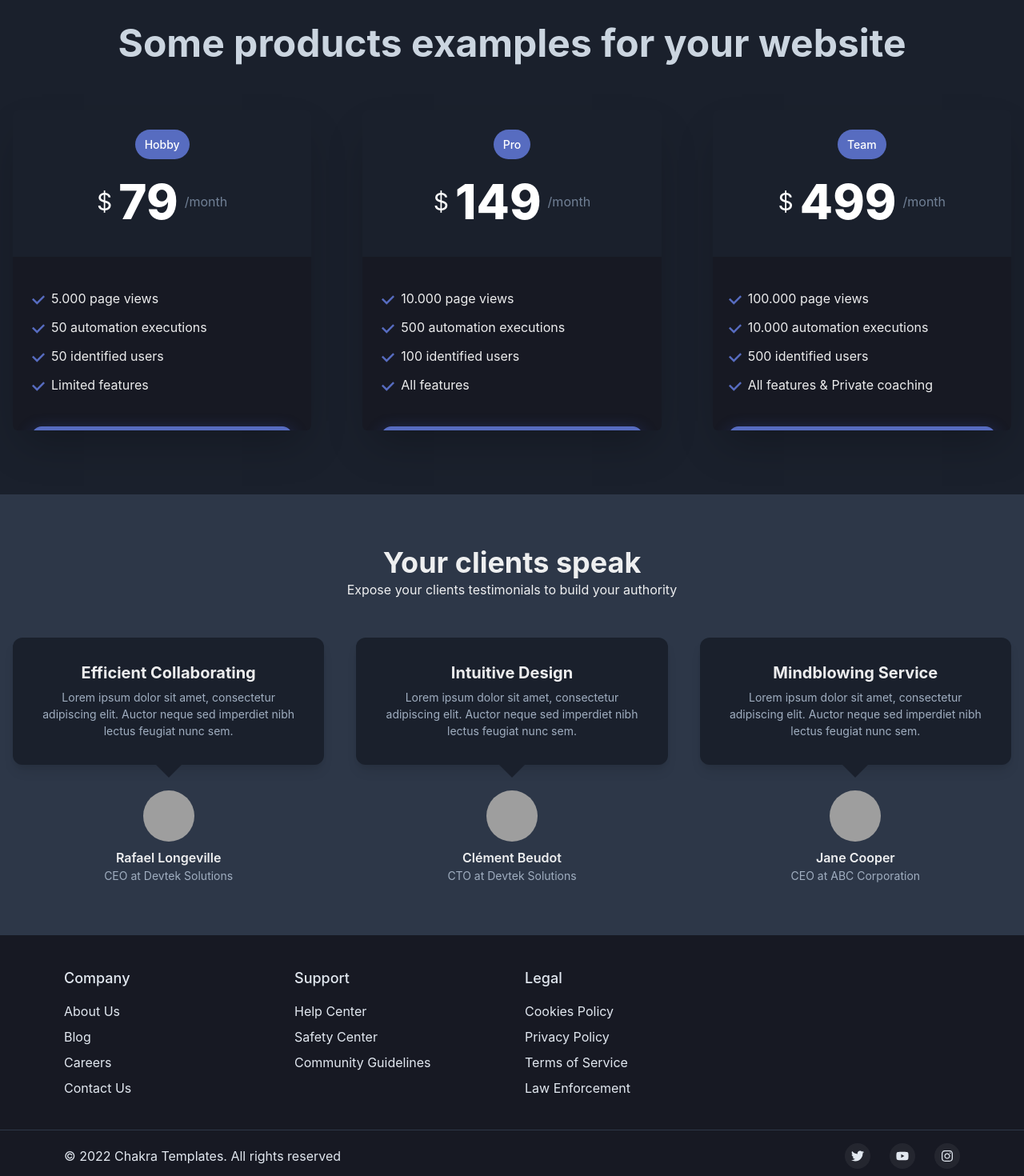
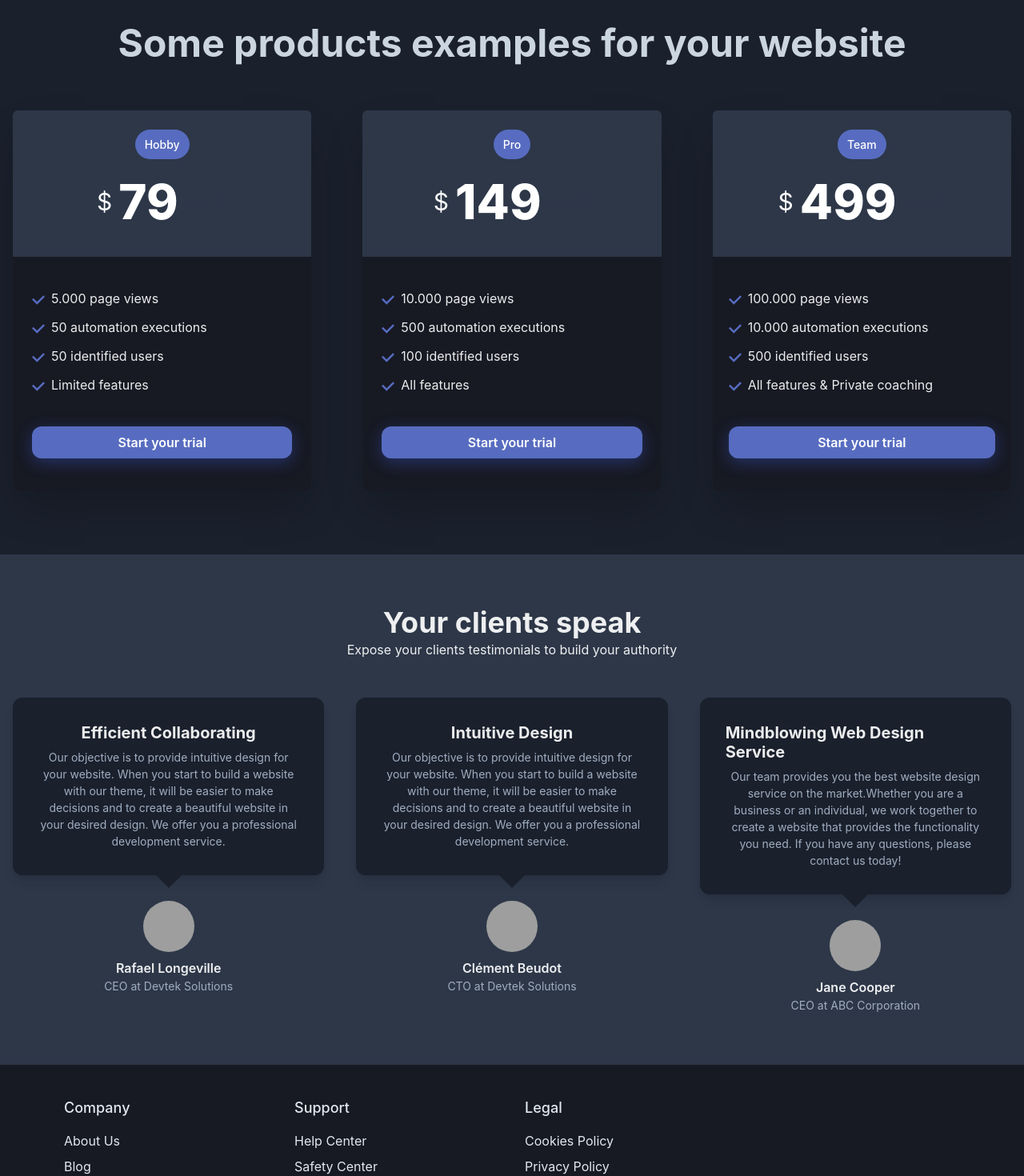
Before and after one commit to rafael-longeville/landing-devtek-example, a React (Create React App) app: page / in a window 1280 px wide. Shown: the part 1620-3090 px from the top of the page at 80% size. Built offline with nearby package versions, Linux system fonts and the light colour scheme; grey boxes are pictures that could not be loaded.

Commit message:
try deploy

```diff
--- a/public/index.html
+++ b/public/index.html
@@ -7,7 +7,7 @@
     <meta name="theme-color" content="#000000" />
     <meta
       name="description"
-      content="Web site created using create-react-app"
+      content="Devtek Solutions landing page example"
     />
     <link rel="apple-touch-icon" href="%PUBLIC_URL%/logo192.png" />
     <!--
@@ -24,7 +24,7 @@
       work correctly both with client-side routing and a non-root public URL.
       Learn how to configure a non-root public URL by running `npm run build`.
     -->
-    <title>React App</title>
+    <title>Devtek Solutions Landing Page 2</title>
   </head>
   <body>
     <noscript>You need to enable JavaScript to run this app.</noscript>
--- a/src/components/Cards.jsx
+++ b/src/components/Cards.jsx
@@ -1,4 +1,4 @@
-import React from "react";
+import React from 'react'
 import {
   Box,
   Text,
@@ -12,16 +12,22 @@ import {
   GridItem,
   Container,
   Heading,
-} from "@chakra-ui/react";
-import { CheckIcon } from "@chakra-ui/icons";
+} from '@chakra-ui/react'
+import { CheckIcon } from '@chakra-ui/icons'
+import { motion } from 'framer-motion'
 
 const Cards = () => {
   return (
     <>
-      <Container maxW={"7xl"} pt="10vh" pb="10vh" id="services">
+      <motion.div
+        initial={{ opacity: 0}}
+        whileInView={{ opacity: 1}}
+        transition={{ delay: 1, duration: 1 }}
+      >
+        <Container maxW={'7xl'} pt="10vh" pb="10vh" id="services">
           <Heading
             as="h3"
-          fontSize={{ base: "2xl", md: "4xl", lg: "5xl" }}
+            fontSize={{ base: '2xl', md: '4xl', lg: '5xl' }}
             align="center"
             color="gray.300"
             pb="7vh"
@@ -30,51 +36,58 @@ const Cards = () => {
           </Heading>
 
           <Grid
-          templateColumns={{ base: null, md: null, lg: "1fr 1fr 1fr" }}
+            templateColumns={{
+              base: null,
+              md: '1fr 1fr 1fr',
+              lg: '1fr 1fr 1fr',
+            }}
             templateRows={{
-            base: "1fr 1fr 1fr",
-            md: "0fr",
-            lg: "0fr",
+              base: '1fr 1fr 1fr',
+              md: '0fr',
+              lg: '0fr',
             }}
             gap="5vw"
           >
             <GridItem>
               <Box
-              maxW={"500px"}
-              maxH={"50vh"}
-              w={"full"}
-              bg={useColorModeValue("white", "gray.800")}
-              boxShadow={"2xl"}
-              rounded={"md"}
-              overflow={"hidden"}
+                maxW={'500px'}
+                w={'full'}
+                bg={useColorModeValue('white', 'gray.700')}
+                boxShadow={'2xl'}
+                rounded={'md'}
+                overflow={'hidden'}
               >
                 <Stack
-                textAlign={"center"}
+                  textAlign={'center'}
                   p={6}
-                color={useColorModeValue("gray.800", "white")}
-                align={"center"}
+                  color={useColorModeValue('gray.700', 'white')}
+                  align={'center'}
                 >
                   <Text
-                  fontSize={"sm"}
+                    fontSize={'sm'}
                     fontWeight={500}
-                  bg={"#576CC0"}
+                    bg={'#576CC0'}
                     p={2}
                     px={3}
-                  color={"white"}
-                  rounded={"full"}
+                    color={'white'}
+                    rounded={'full'}
                   >
                     Hobby
                   </Text>
-                <Stack direction={"row"} align={"center"} justify={"center"}>
-                  <Text fontSize={"3xl"}>$</Text>
-                  <Text fontSize={"6xl"} fontWeight={800}>
+                  <Stack direction={'row'} align={'center'} justify={'center'}>
+                    <Text fontSize={'3xl'}>$</Text>
+                    <Text fontSize={'6xl'} fontWeight={800}>
                       79
                     </Text>
-                  <Text color={"gray.500"}>/month</Text>
+                    <Text color={'gray.700'}>/month</Text>
                   </Stack>
                 </Stack>
 
-              <Box bg={useColorModeValue("gray.50", "gray.900")} px={6} py={10}>
+                <Box
+                  bg={useColorModeValue('gray.50', 'gray.900')}
+                  px={6}
+                  py={10}
+                >
                   <List spacing={3}>
                     <ListItem>
                       <ListIcon as={CheckIcon} color="#576CC0" />
@@ -96,14 +109,14 @@ const Cards = () => {
 
                   <Button
                     mt={10}
-                  w={"full"}
-                  bg={"#576CC0"}
-                  color={"white"}
-                  rounded={"xl"}
+                    w={'full'}
+                    bg={'#576CC0'}
+                    color={'white'}
+                    rounded={'xl'}
                     _hover={{
-                    bgColor: "brand.secondary",
+                      bgColor: 'brand.secondary',
                     }}
-                  boxShadow={"0 5px 20px 0px rgb(58 85 196 / 43%)"}
+                    boxShadow={'0 5px 20px 0px rgb(58 85 196 / 43%)'}
                   >
                     Start your trial
                   </Button>
@@ -112,41 +125,44 @@ const Cards = () => {
             </GridItem>
             <GridItem>
               <Box
-              maxW={"500px"}
-              maxH={"50vh"}
-              w={"full"}
-              bg={useColorModeValue("white", "gray.800")}
-              boxShadow={"2xl"}
-              rounded={"md"}
-              overflow={"hidden"}
+                maxW={'500px'}
+                w={'full'}
+                bg={useColorModeValue('white', 'gray.700')}
+                boxShadow={'2xl'}
+                rounded={'md'}
+                overflow={'hidden'}
               >
                 <Stack
-                textAlign={"center"}
+                  textAlign={'center'}
                   p={6}
-                color={useColorModeValue("gray.800", "white")}
-                align={"center"}
+                  color={useColorModeValue('gray.700', 'white')}
+                  align={'center'}
                 >
                   <Text
-                  fontSize={"sm"}
+                    fontSize={'sm'}
                     fontWeight={500}
-                  bg={"#576CC0"}
+                    bg={'#576CC0'}
                     p={2}
                     px={3}
-                  color={"white"}
-                  rounded={"full"}
+                    color={'white'}
+                    rounded={'full'}
                   >
                     Pro
                   </Text>
-                <Stack direction={"row"} align={"center"} justify={"center"}>
-                  <Text fontSize={"3xl"}>$</Text>
-                  <Text fontSize={"6xl"} fontWeight={800}>
+                  <Stack direction={'row'} align={'center'} justify={'center'}>
+                    <Text fontSize={'3xl'}>$</Text>
+                    <Text fontSize={'6xl'} fontWeight={800}>
                       149
                     </Text>
-                  <Text color={"gray.500"}>/month</Text>
+                    <Text color={'gray.700'}>/month</Text>
                   </Stack>
                 </Stack>
 
-              <Box bg={useColorModeValue("gray.50", "gray.900")} px={6} py={10}>
+                <Box
+                  bg={useColorModeValue('gray.50', 'gray.900')}
+                  px={6}
+                  py={10}
+                >
                   <List spacing={3}>
                     <ListItem>
                       <ListIcon as={CheckIcon} color="#576CC0" />
@@ -168,14 +184,14 @@ const Cards = () => {
 
                   <Button
                     mt={10}
-                  w={"full"}
-                  bg={"#576CC0"}
-                  color={"white"}
-                  rounded={"xl"}
+                    w={'full'}
+                    bg={'#576CC0'}
+                    color={'white'}
+                    rounded={'xl'}
                     _hover={{
-                    bgColor: "brand.secondary",
+                      bgColor: 'brand.secondary',
                     }}
-                  boxShadow={"0 5px 20px 0px rgb(58 85 196 / 43%)"}
+                    boxShadow={'0 5px 20px 0px rgb(58 85 196 / 43%)'}
                   >
                     Start your trial
                   </Button>
@@ -184,41 +200,44 @@ const Cards = () => {
             </GridItem>
             <GridItem>
               <Box
-              maxW={"500px"}
-              maxH={"50vh"}
-              w={"full"}
-              bg={useColorModeValue("white", "gray.800")}
-              boxShadow={"2xl"}
-              rounded={"md"}
-              overflow={"hidden"}
+                maxW={'500px'}
+                w={'full'}
+                bg={useColorModeValue('white', 'gray.700')}
+                boxShadow={'2xl'}
+                rounded={'md'}
+                overflow={'hidden'}
               >
                 <Stack
-                textAlign={"center"}
+                  textAlign={'center'}
                   p={6}
-                color={useColorModeValue("gray.800", "white")}
-                align={"center"}
+                  color={useColorModeValue('gray.700', 'white')}
+                  align={'center'}
                 >
                   <Text
-                  fontSize={"sm"}
+                    fontSize={'sm'}
                     fontWeight={500}
-                  bg={"#576CC0"}
+                    bg={'#576CC0'}
                     p={2}
                     px={3}
-                  color={"white"}
-                  rounded={"full"}
+                    color={'white'}
+                    rounded={'full'}
                   >
                     Team
                   </Text>
-                <Stack direction={"row"} align={"center"} justify={"center"}>
-                  <Text fontSize={"3xl"}>$</Text>
-                  <Text fontSize={"6xl"} fontWeight={800}>
+                  <Stack direction={'row'} align={'center'} justify={'center'}>
+                    <Text fontSize={'3xl'}>$</Text>
+                    <Text fontSize={'6xl'} fontWeight={800}>
                       499
                     </Text>
-                  <Text color={"gray.500"}>/month</Text>
+                    <Text color={'gray.700'}>/month</Text>
                   </Stack>
                 </Stack>
 
-              <Box bg={useColorModeValue("gray.50", "gray.900")} px={5} py={10}>
+                <Box
+                  bg={useColorModeValue('gray.50', 'gray.900')}
+                  px={5}
+                  py={10}
+                >
                   <List spacing={3}>
                     <ListItem>
                       <ListIcon as={CheckIcon} color="#576CC0" />
@@ -240,14 +259,14 @@ const Cards = () => {
 
                   <Button
                     mt={10}
-                  w={"full"}
-                  bg={"#576CC0"}
-                  color={"white"}
-                  rounded={"xl"}
+                    w={'full'}
+                    bg={'#576CC0'}
+                    color={'white'}
+                    rounded={'xl'}
                     _hover={{
-                    bgColor: "brand.secondary",
+                      bgColor: 'brand.secondary',
                     }}
-                  boxShadow={"0 5px 20px 0px rgb(58 85 196 / 43%)"}
+                    boxShadow={'0 5px 20px 0px rgb(58 85 196 / 43%)'}
                   >
                     Start your trial
                   </Button>
@@ -256,8 +275,9 @@ const Cards = () => {
             </GridItem>
           </Grid>
         </Container>
+      </motion.div>
     </>
-  );
-};
+  )
+}
 
-export default Cards;
+export default Cards
--- a/src/components/Footer.jsx
+++ b/src/components/Footer.jsx
@@ -5,11 +5,8 @@ import {
   SimpleGrid,
   Text,
   Link,
-  VisuallyHidden,
-  chakra,
   useColorModeValue,
 } from "@chakra-ui/react";
-import { FaTwitter, FaYoutube, FaInstagram } from "react-icons/fa";
 
 const ListHeader = ({ children }) => {
   return (
@@ -19,29 +16,7 @@ const ListHeader = ({ children }) => {
   );
 };
 
-const SocialButton = ({ children, label, href }) => {
-  return (
-    <chakra.button
-      bg={useColorModeValue("blackAlpha.100", "whiteAlpha.100")}
-      rounded={"full"}
-      w={8}
-      h={8}
-      cursor={"pointer"}
-      as={"a"}
-      href={href}
-      display={"inline-flex"}
-      alignItems={"center"}
-      justifyContent={"center"}
-      transition={"background 0.3s ease"}
-      _hover={{
-        bg: useColorModeValue("blackAlpha.200", "whiteAlpha.200"),
-      }}
-    >
-      <VisuallyHidden>{label}</VisuallyHidden>
-      {children}
-    </chakra.button>
-  );
-};
+
 
 export default function LargeWithAppLinksAndSocial() {
   return (
@@ -56,7 +31,6 @@ export default function LargeWithAppLinksAndSocial() {
             <Link href={"#cards"}>About Us</Link>
             <Link href={"#cards"}>Blog</Link>
             <Link href={"#cards"}>Careers</Link>
-            <Link href={"#cards"}>Contact Us</Link>
           </Stack>
 
           <Stack align={"flex-start"}>
@@ -71,7 +45,6 @@ export default function LargeWithAppLinksAndSocial() {
             <Link href={"#cards"}>Cookies Policy</Link>
             <Link href={"#cards"}>Privacy Policy</Link>
             <Link href={"#cards"}>Terms of Service</Link>
-            <Link href={"#cards"}>Law Enforcement</Link>
           </Stack>
         </SimpleGrid>
       </Container>
@@ -90,18 +63,8 @@ export default function LargeWithAppLinksAndSocial() {
           justify={{ md: "space-between" }}
           align={{ md: "center" }}
         >
-          <Text>© 2022 Chakra Templates. All rights reserved</Text>
-          <Stack direction={"row"} spacing={6}>
-            <SocialButton label={"Twitter"} href={"#"}>
-              <FaTwitter />
-            </SocialButton>
-            <SocialButton label={"YouTube"} href={"#"}>
-              <FaYoutube />
-            </SocialButton>
-            <SocialButton label={"Instagram"} href={"#"}>
-              <FaInstagram />
-            </SocialButton>
-          </Stack>
+          <Text>© 2022 Devtek Solutions. All rights reserved</Text>
+
         </Container>
       </Box>
     </Box>
--- a/src/components/Testimonials.jsx
+++ b/src/components/Testimonials.jsx
@@ -7,139 +7,159 @@ import {
   Container,
   Avatar,
   useColorModeValue,
-} from "@chakra-ui/react";
+} from '@chakra-ui/react'
+import { motion } from 'framer-motion'
 
 const Testimonial = ({ children }) => {
-  return <Box>{children}</Box>;
-};
+  return <Box>{children}</Box>
+}
 
 const TestimonialContent = ({ children }) => {
   return (
     <Stack
-      bg={useColorModeValue("white", "gray.800")}
-      boxShadow={"lg"}
+      bg={useColorModeValue('white', 'gray.800')}
+      boxShadow={'lg'}
       p={8}
-      rounded={"xl"}
-      align={"center"}
-      pos={"relative"}
+      rounded={'xl'}
+      align={'center'}
+      pos={'relative'}
+      maxW={'2xl'}
       _after={{
         content: `""`,
         w: 0,
         h: 0,
-        borderLeft: "solid transparent",
+        borderLeft: 'solid transparent',
         borderLeftWidth: 16,
-        borderRight: "solid transparent",
+        borderRight: 'solid transparent',
         borderRightWidth: 16,
-        borderTop: "solid",
+        borderTop: 'solid',
         borderTopWidth: 16,
-        borderTopColor: useColorModeValue("white", "gray.800"),
-        pos: "absolute",
-        bottom: "-16px",
-        left: "50%",
-        transform: "translateX(-50%)",
+        borderTopColor: useColorModeValue('white', 'gray.800'),
+        pos: 'absolute',
+        bottom: '-16px',
+        left: '50%',
+        transform: 'translateX(-50%)',
       }}
     >
       {children}
     </Stack>
-  );
-};
+  )
+}
 
 const TestimonialHeading = ({ children }) => {
   return (
-    <Heading as={"h3"} fontSize={"xl"}>
+    <Heading as={'h3'} fontSize={'xl'}>
       {children}
     </Heading>
-  );
-};
+  )
+}
 
 const TestimonialText = ({ children }) => {
   return (
     <Text
-      textAlign={"center"}
-      color={useColorModeValue("gray.600", "gray.400")}
-      fontSize={"sm"}
+      textAlign={'center'}
+      color={useColorModeValue('gray.600', 'gray.400')}
+      fontSize={'sm'}
     >
       {children}
     </Text>
-  );
-};
+  )
+}
 
 const TestimonialAvatar = ({ src, name, title }) => {
   return (
-    <Flex align={"center"} mt={8} direction={"column"}>
-      <Avatar src={src} alt={name} mb={2} size="lg"/>
-      <Stack spacing={-1} align={"center"}>
+    <Flex align={'center'} mt={8} direction={'column'}>
+      <Avatar src={src} alt={name} mb={2} size="lg" />
+      <Stack spacing={-1} align={'center'}>
         <Text fontWeight={600}>{name}</Text>
-        <Text fontSize={"sm"} color={useColorModeValue("gray.600", "gray.400")}>
+        <Text fontSize={'sm'} color={useColorModeValue('gray.600', 'gray.400')}>
           {title}
         </Text>
       </Stack>
     </Flex>
-  );
-};
+  )
+}
 
 export default function WithSpeechBubbles() {
   return (
-    <Box bg={useColorModeValue("gray.100", "gray.700")} id="testimonials">
-      <Container maxW={"7xl"} py={16} as={Stack} spacing={12}>
-        <Stack spacing={0} align={"center"}>
+    <Box bg={useColorModeValue('gray.100', 'gray.700')} id="testimonials">
+      <motion.div
+        initial={{ opacity: 0, y: 30 }}
+        whileInView={{ opacity: 1, y: 0 }}
+        transition={{ delay: 0.5, duration: 1 }}
+      >
+        <Container maxW={'7xl'} py={16} as={Stack} spacing={12}>
+          <Stack spacing={0} align={'center'}>
             <Heading>Your clients speak</Heading>
-          <Text>Expose your clients testimonials to build your authority</Text>
+            <Text>
+              Expose your clients testimonials to build your authority
+            </Text>
           </Stack>
           <Stack
-          direction={{ base: "column", md: "row" }}
+            direction={{ base: 'column', md: 'row' }}
             spacing={{ base: 10, md: 4, lg: 10 }}
           >
             <Testimonial>
               <TestimonialContent>
                 <TestimonialHeading>Efficient Collaborating</TestimonialHeading>
                 <TestimonialText>
-                Lorem ipsum dolor sit amet, consectetur adipiscing elit. Auctor
-                neque sed imperdiet nibh lectus feugiat nunc sem.
+                  Our objective is to provide intuitive design for your website.
+                  When you start to build a website with our theme, it will be
+                  easier to make decisions and to create a beautiful website in
+                  your desired design. We offer you a professional development
+                  service.
                 </TestimonialText>
               </TestimonialContent>
               <TestimonialAvatar
                 src={
-                "https://media-exp1.licdn.com/dms/image/D4E03AQE6PHJp8r9TlQ/profile-displayphoto-shrink_200_200/0/1666014132570?e=1672876800&v=beta&t=ndHnM255Kxps7K_ipybUq_b0BeNLkPppU5r3bIplP60"
+                  'https://media-exp1.licdn.com/dms/image/D4E03AQE6PHJp8r9TlQ/profile-displayphoto-shrink_200_200/0/1666014132570?e=1672876800&v=beta&t=ndHnM255Kxps7K_ipybUq_b0BeNLkPppU5r3bIplP60'
                 }
-              name={"Rafael Longeville"}
-              title={"CEO at Devtek Solutions"}
+                name={'Rafael Longeville'}
+                title={'CEO at Devtek Solutions'}
               />
             </Testimonial>
             <Testimonial>
               <TestimonialContent>
                 <TestimonialHeading>Intuitive Design</TestimonialHeading>
                 <TestimonialText>
-                Lorem ipsum dolor sit amet, consectetur adipiscing elit. Auctor
-                neque sed imperdiet nibh lectus feugiat nunc sem.
+                  Our objective is to provide intuitive design for your website.
+                  When you start to build a website with our theme, it will be
+                  easier to make decisions and to create a beautiful website in
+                  your desired design. We offer you a professional development
+                  service.
                 </TestimonialText>
               </TestimonialContent>
               <TestimonialAvatar
                 src={
-                "https://media.discordapp.net/attachments/887602905513873478/1034395555020939274/image-000.jpg"
+                  'https://media.discordapp.net/attachments/887602905513873478/1034395555020939274/image-000.jpg'
                 }
-              name={"Clément Beudot"}
-              title={"CTO at Devtek Solutions"}
+                name={'Clément Beudot'}
+                title={'CTO at Devtek Solutions'}
               />
             </Testimonial>
             <Testimonial>
               <TestimonialContent>
-              <TestimonialHeading>Mindblowing Service</TestimonialHeading>
+                <TestimonialHeading>
+                  Mindblowing Web Design Service
+                </TestimonialHeading>
                 <TestimonialText>
-                Lorem ipsum dolor sit amet, consectetur adipiscing elit. Auctor
-                neque sed imperdiet nibh lectus feugiat nunc sem.
+                  Our team provides you the best website design service on the
+                  market.Whether you are a business or an individual, we work
+                  together to create a website that provides the functionality
+                  you need. If you have any questions, please contact us today!
                 </TestimonialText>
               </TestimonialContent>
               <TestimonialAvatar
                 src={
-                "https://images.unsplash.com/photo-1586297135537-94bc9ba060aa?ixid=MXwxMjA3fDB8MHxwaG90by1wYWdlfHx8fGVufDB8fHw%3D&ixlib=rb-1.2.1&auto=format&fit=crop&w=100&q=80"
+                  'https://images.unsplash.com/photo-1586297135537-94bc9ba060aa?ixid=MXwxMjA3fDB8MHxwaG90by1wYWdlfHx8fGVufDB8fHw%3D&ixlib=rb-1.2.1&auto=format&fit=crop&w=100&q=80'
                 }
-              name={"Jane Cooper"}
-              title={"CEO at ABC Corporation"}
+                name={'Jane Cooper'}
+                title={'CEO at ABC Corporation'}
               />
             </Testimonial>
           </Stack>
         </Container>
+      </motion.div>
     </Box>
-  );
+  )
 }
```
Also changed, not shown: src/components/Hero.jsx (+42 -39 lines). Lines whose indentation alone changed are shown as unchanged.
